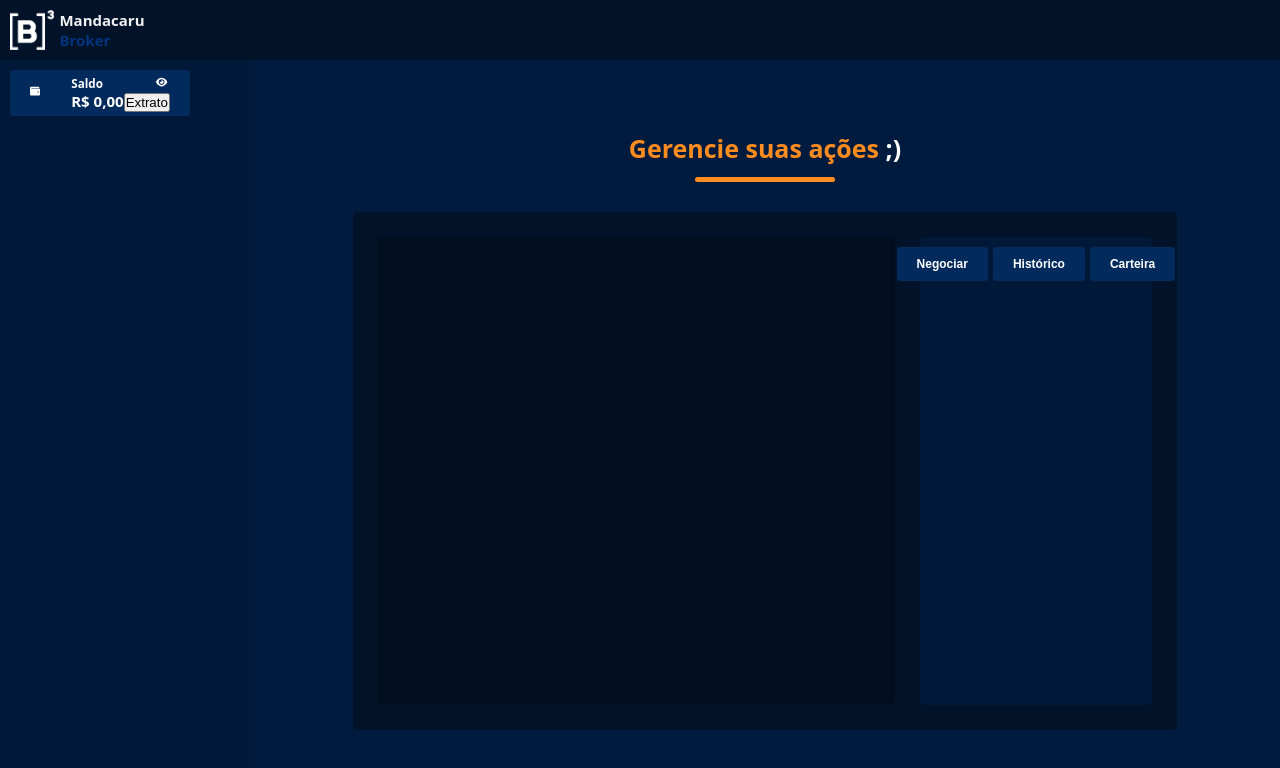
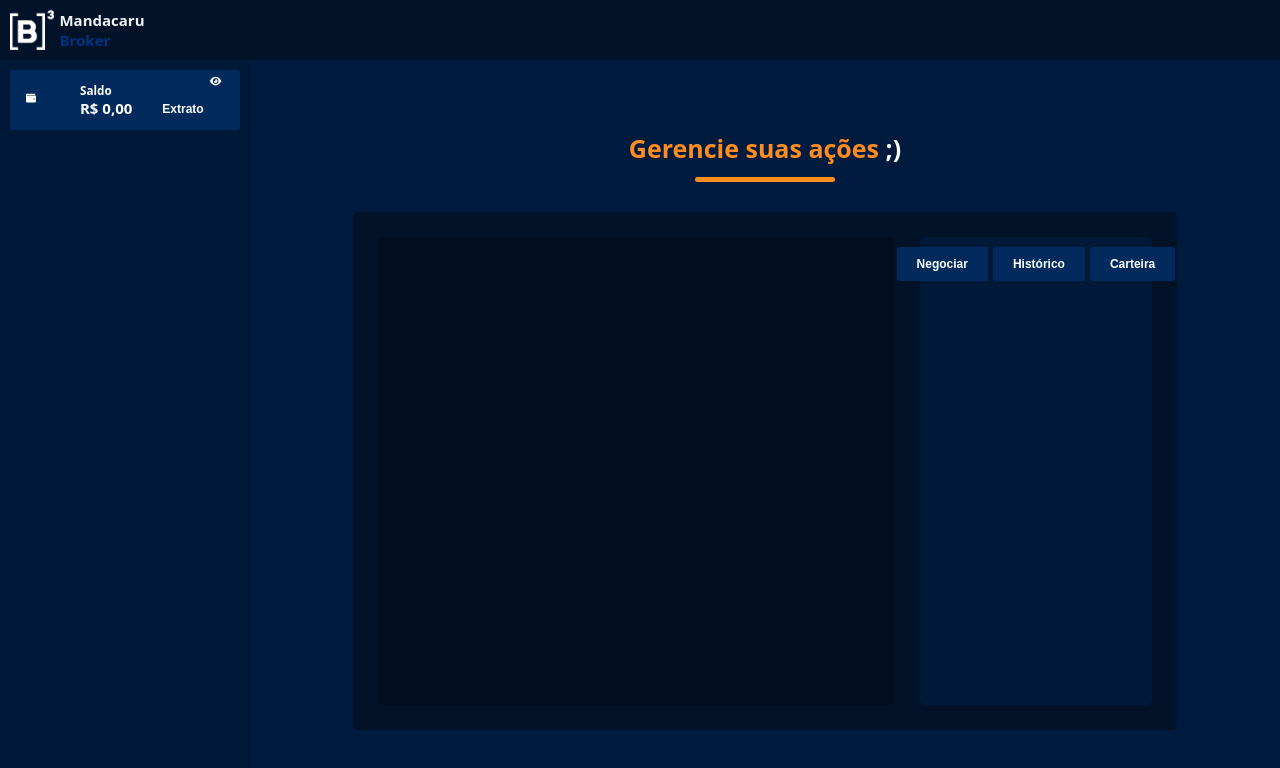
Before and after one commit to izaiasmachado/mandacarubroker-front, a Next.js app: page / in a window 1280 px wide. Shown: the top 768 px of the page. Built offline with nearby package versions, Linux system fonts and the light colour scheme.

Commit message:
:lipstick: style: Balance adjusments

```diff
--- a/src/components/BalanceGroup/index.js
+++ b/src/components/BalanceGroup/index.js
@@ -1,5 +1,7 @@
 import { faWallet, faEye } from '@fortawesome/free-solid-svg-icons'
 import { FontAwesomeIcon } from '@fortawesome/react-fontawesome'
+
+import Button from '../UI/Button';
 
 import * as S from "./styles";
 
@@ -19,7 +21,7 @@ const Balance = () => (
             <S.Icon width={14} height={18}>
                 <FontAwesomeIcon icon={faEye}/>
             </S.Icon>
-            <button>Extrato</button>
+            <Button text="Extrato"/>
             </S.Extrato>
         </S.BalanceRightcontent>
     </S.Balance>
--- a/src/components/BalanceGroup/styles.js
+++ b/src/components/BalanceGroup/styles.js
@@ -5,11 +5,11 @@ import styled from "styled-components"
 export const Balance = styled.div`
     display: flex;
     flex-direction: row;
-    justify-content: space-evenly;
+    justify-content: space-around;
     background-color: #022A5D;
     color: #fff;
-    width: 180px;
-    height: 46px;
+    min-width: 200px;
+    min-height: 60px;
     border-radius: 3px;
 `
 
@@ -25,6 +25,7 @@ export const BalanceLeftContent = styled.div`
 `
 
 export const BalanceRightcontent = styled.div`
+    gap: 10px;
     display: flex;
     justify-content: center;
     align-items: center;
```
